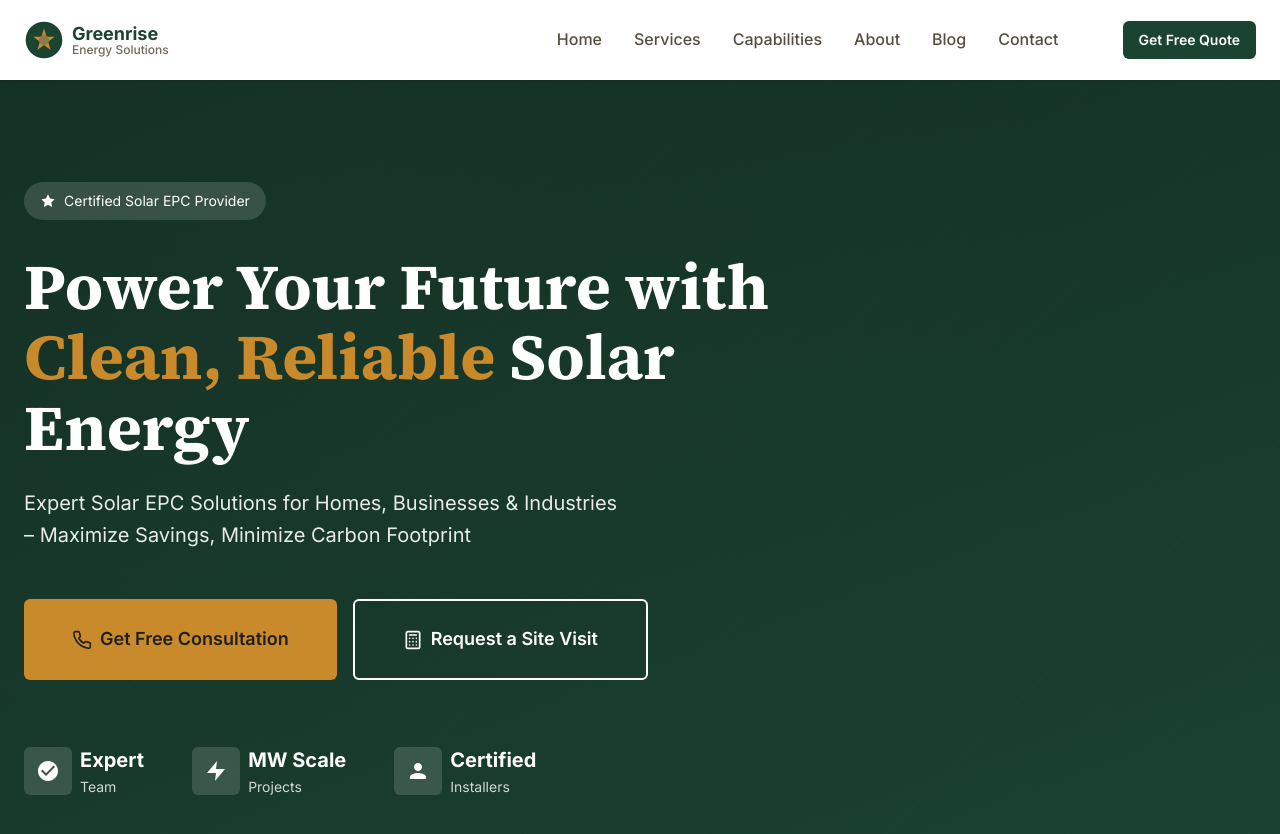
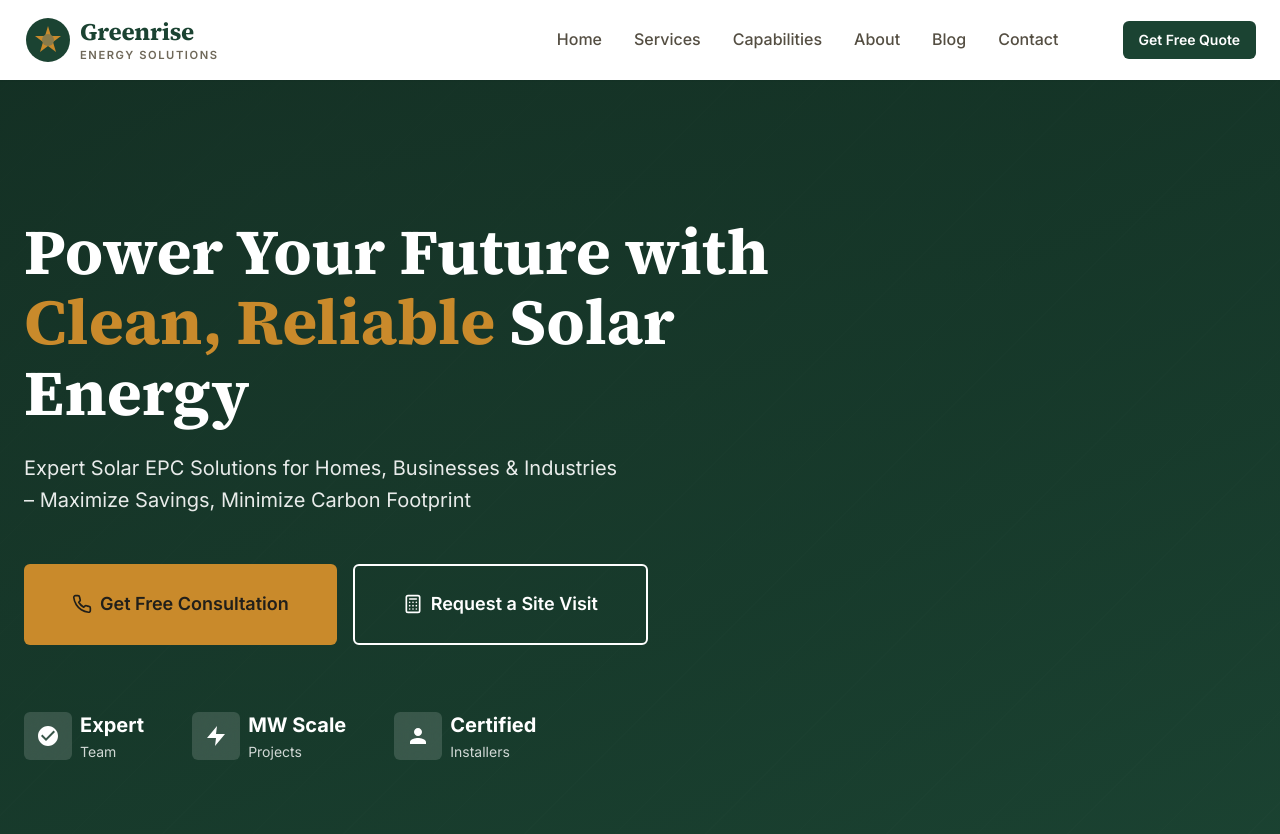
Before and after one commit to nbkarthi/greenriseenergy, a Jekyll site: the page built from index.html, in a window 1280 px wide and 900 px high. Shown: the top 834 px of the window. Built offline with Jekyll 4.4.1, drawn with Linux system fonts in a browser that asks for light colours.

Commit message:
enlarge logo text, remove hero certified badge

```diff
--- a/css/style.css
+++ b/css/style.css
@@ -348,8 +348,8 @@ p {
 }
 
 .logo-icon {
-  width: 40px;
-  height: 40px;
+  width: 48px;
+  height: 48px;
 }
 
 .logo-text {
@@ -359,14 +359,19 @@ p {
 }
 
 .logo-text span:first-child {
-  font-size: var(--font-size-lg);
+  font-family: var(--font-family-display);
+  font-size: var(--font-size-2xl);
+  letter-spacing: -0.01em;
   color: var(--color-primary);
 }
 
 .logo-text span:last-child {
-  font-size: var(--font-size-xs);
+  font-size: 0.7rem;
   color: var(--color-gray-600);
-  font-weight: 500;
+  font-weight: 600;
+  letter-spacing: 0.14em;
+  text-transform: uppercase;
+  margin-top: 3px;
 }
 
 .nav {
@@ -1119,14 +1124,15 @@ p {
   display: flex;
   align-items: center;
   gap: var(--spacing-sm);
-  font-size: var(--font-size-xl);
+  font-family: var(--font-family-display);
+  font-size: var(--font-size-2xl);
   font-weight: 700;
   color: var(--color-white);
 }
 
 .footer-logo svg {
-  width: 36px;
-  height: 36px;
+  width: 44px;
+  height: 44px;
 }
 
 .footer-column h4 {
--- a/index.html
+++ b/index.html
@@ -81,14 +81,6 @@
 
       <div class="container">
         <div class="hero-content">
-          <!-- Badge -->
-          <div class="hero-badge">
-            <svg viewBox="0 0 24 24" fill="currentColor" aria-hidden="true">
-              <path d="M12 2L15.09 8.26L22 9.27L17 14.14L18.18 21.02L12 17.77L5.82 21.02L7 14.14L2 9.27L8.91 8.26L12 2Z"/>
-            </svg>
-            <span>Certified Solar EPC Provider</span>
-          </div>
-
           <!-- Title -->
           <h1 class="hero-title" id="hero-title">
             Power Your Future with <span class="hero-title-highlight">Clean, Reliable</span> Solar Energy
```
